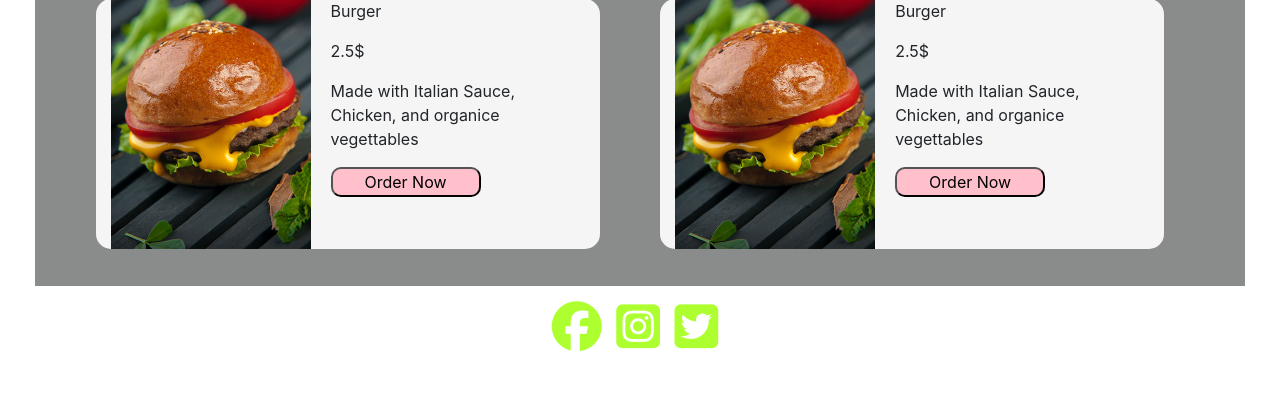
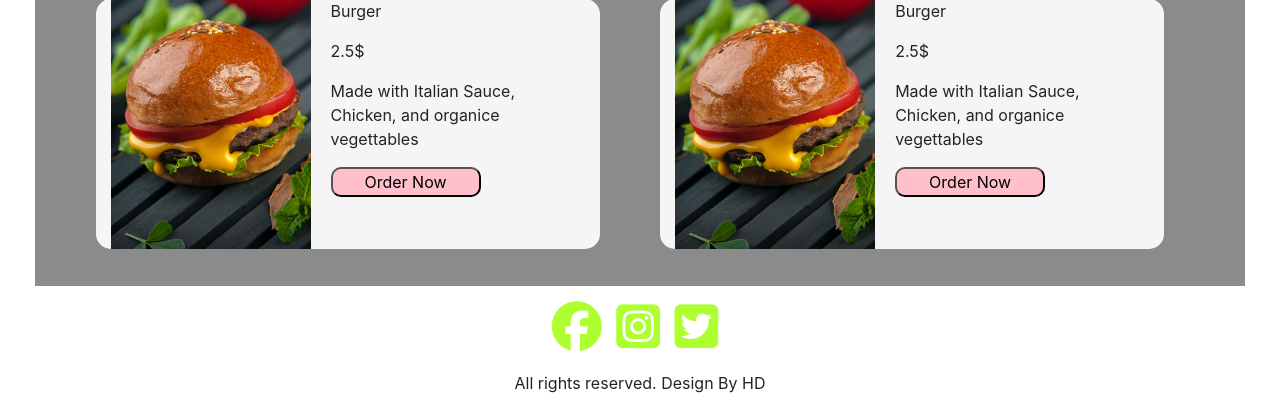
Before and after one commit to hoangdat99/Cse485-175A071288, a PHP site: page /index.php in a window 1280 px wide. Shown: the part 1199-1610 px from the top of the page. Before the commit the page ends 1550 px from the top, so only its background shows below. Run offline with PHP 8.4, Linux system fonts and the light colour scheme; some libraries are stand-ins or nearby versions.

Commit message:
Update footer.php

```diff
--- a/web/footer/footer.php
+++ b/web/footer/footer.php
@@ -1,8 +1,8 @@
 <div class="infoStore">
         <div class="information">
-        <i class="fab fa-facebook"></i>
-        <i class="fab fa-instagram-square"></i>
-        <i class="fab fa-twitter-square"></i>
+          <i class="fab fa-facebook"></i>
+          <i class="fab fa-instagram-square"></i>
+          <i class="fab fa-twitter-square"></i>
         </div>
-      </div>
-    </div>
+        <p style="text-align:center">All rights reserved. Design By HD</p>
+</div>
```
